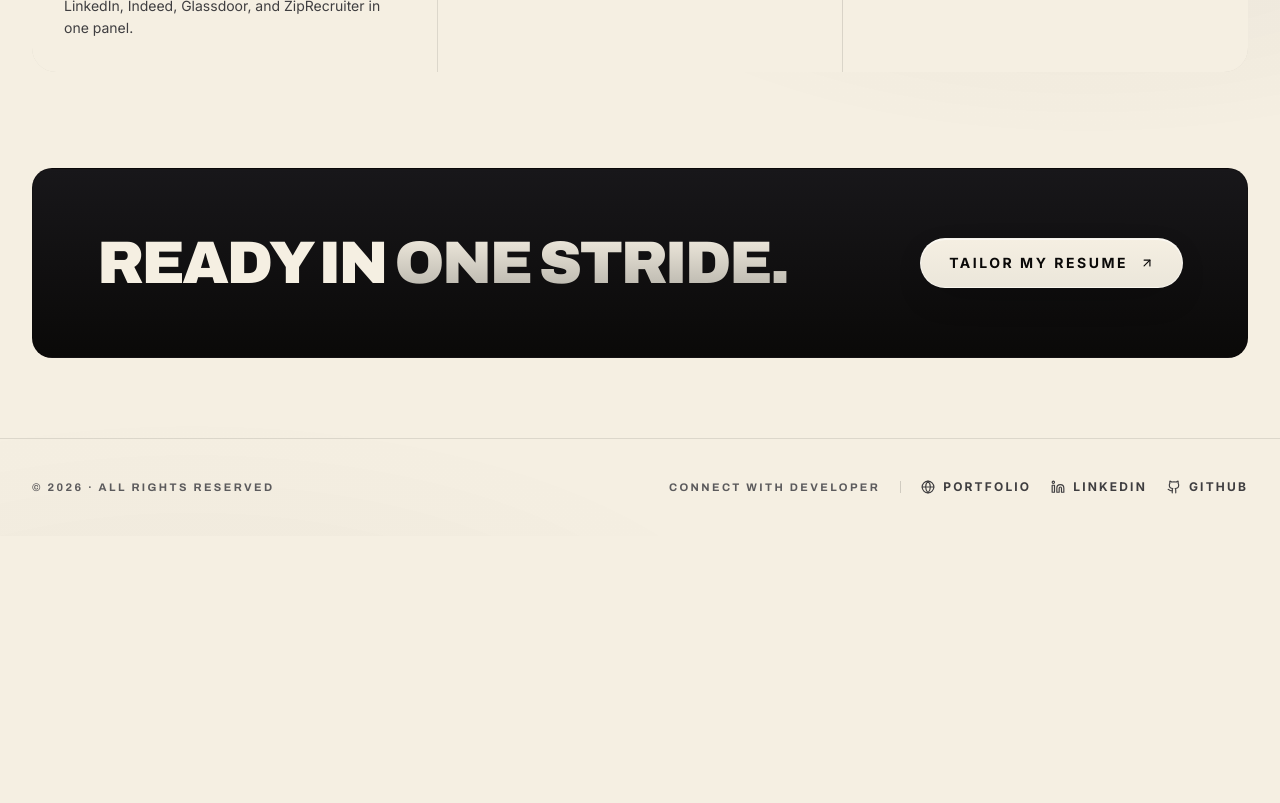
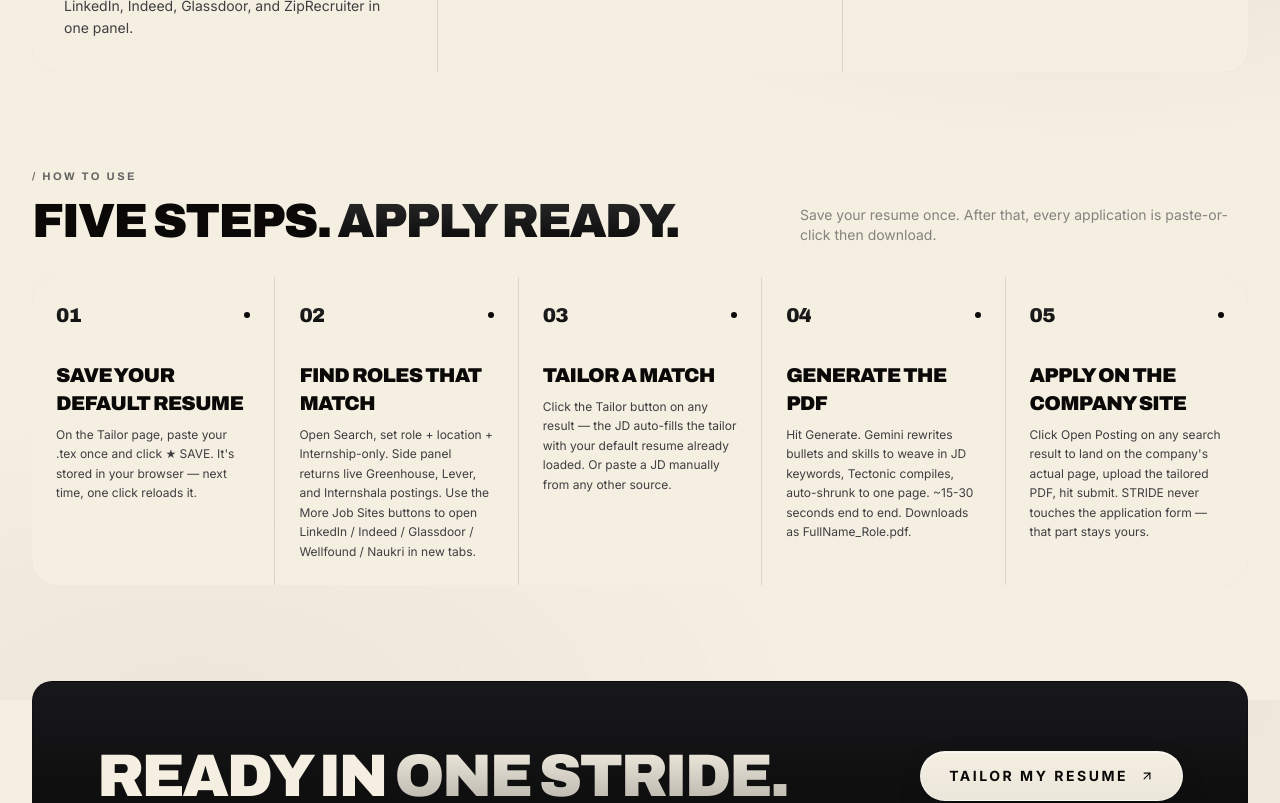
Before and after one commit to YashIsTheBest247/Stride, a React (Vite) app in the folder frontend/: page / in a window 1280 px wide. Shown: the part 1700-2503 px from the top of the page. Before the commit the page ends 2236 px from the top, so only its background shows below. Built offline with nearby package versions, Linux system fonts and the light colour scheme; no server answers.

Commit message:
feat(landing): add 'How to use' section + navbar link with 5-step quickstart

```diff
--- a/frontend/src/components/Navbar.tsx
+++ b/frontend/src/components/Navbar.tsx
@@ -7,6 +7,7 @@ const SECTIONS = [
   { id: "hero", label: "Home" },
   { id: "intro", label: "Intro" },
   { id: "how", label: "Pipeline" },
+  { id: "howto", label: "How to use" },
 ];
 
 export default function Navbar() {
--- a/frontend/src/routes/Landing.tsx
+++ b/frontend/src/routes/Landing.tsx
@@ -27,6 +27,34 @@ const STEPS = [
     n: "03",
     title: "Download PDF",
     body: "Compiled server-side by Tectonic, auto-shrunk to one page, named FullName_Role.pdf. Ready to send in under 30 seconds.",
+  },
+];
+
+const HOW_TO_USE = [
+  {
+    n: "01",
+    title: "Save your default resume",
+    body: "On the Tailor page, paste your .tex once and click ★ SAVE. It's stored in your browser — next time, one click reloads it.",
+  },
+  {
+    n: "02",
+    title: "Find roles that match",
+    body: "Open Search, set role + location + Internship-only. Side panel returns live Greenhouse, Lever, and Internshala postings. Use the More Job Sites buttons to open LinkedIn / Indeed / Glassdoor / Wellfound / Naukri in new tabs.",
+  },
+  {
+    n: "03",
+    title: "Tailor a match",
+    body: "Click the Tailor button on any result — the JD auto-fills the tailor with your default resume already loaded. Or paste a JD manually from any other source.",
+  },
+  {
+    n: "04",
+    title: "Generate the PDF",
+    body: "Hit Generate. Gemini rewrites bullets and skills to weave in JD keywords, Tectonic compiles, auto-shrunk to one page. ~15-30 seconds end to end. Downloads as FullName_Role.pdf.",
+  },
+  {
+    n: "05",
+    title: "Apply on the company site",
+    body: "Click Open Posting on any search result to land on the company's actual page, upload the tailored PDF, hit submit. STRIDE never touches the application form — that part stays yours.",
   },
 ];
 
@@ -154,6 +182,36 @@ export default function Landing() {
         </div>
       </section>
 
+      {/* HOW TO USE */}
+      <section id="howto" className="px-8 pt-12 pb-12">
+        <div className="mx-auto max-w-[1400px]">
+          <div className="mb-8 flex items-end justify-between gap-8">
+            <div>
+              <p className="eyebrow text-sap-200/70">/ How to use</p>
+              <h2 className="display mt-3 text-4xl text-sap-50 md:text-5xl">
+                Five steps. <span className="chrome">Apply ready.</span>
+              </h2>
+            </div>
+            <p className="hidden md:block max-w-md text-sm text-sap-200/55">
+              Save your resume once. After that, every application is paste-or-click then download.
+            </p>
+          </div>
+
+          <div className="grid gap-px overflow-hidden rounded-3xl bg-black/[0.10] md:grid-cols-2 lg:grid-cols-5">
+            {HOW_TO_USE.map((s) => (
+              <div key={s.n} className="bg-ink-950 p-6">
+                <div className="flex items-center justify-between">
+                  <p className="display chrome text-xl">{s.n}</p>
+                  <span className="h-1.5 w-1.5 rounded-full bg-sap-50" />
+                </div>
+                <h3 className="display mt-8 text-xl text-sap-50">{s.title}</h3>
+                <p className="mt-2 text-[12px] leading-relaxed text-sap-300">{s.body}</p>
+              </div>
+            ))}
+          </div>
+        </div>
+      </section>
+
       {/* CTA */}
       <section className="px-8 pt-12 pb-20">
         <div className="mx-auto max-w-[1400px]">
```
